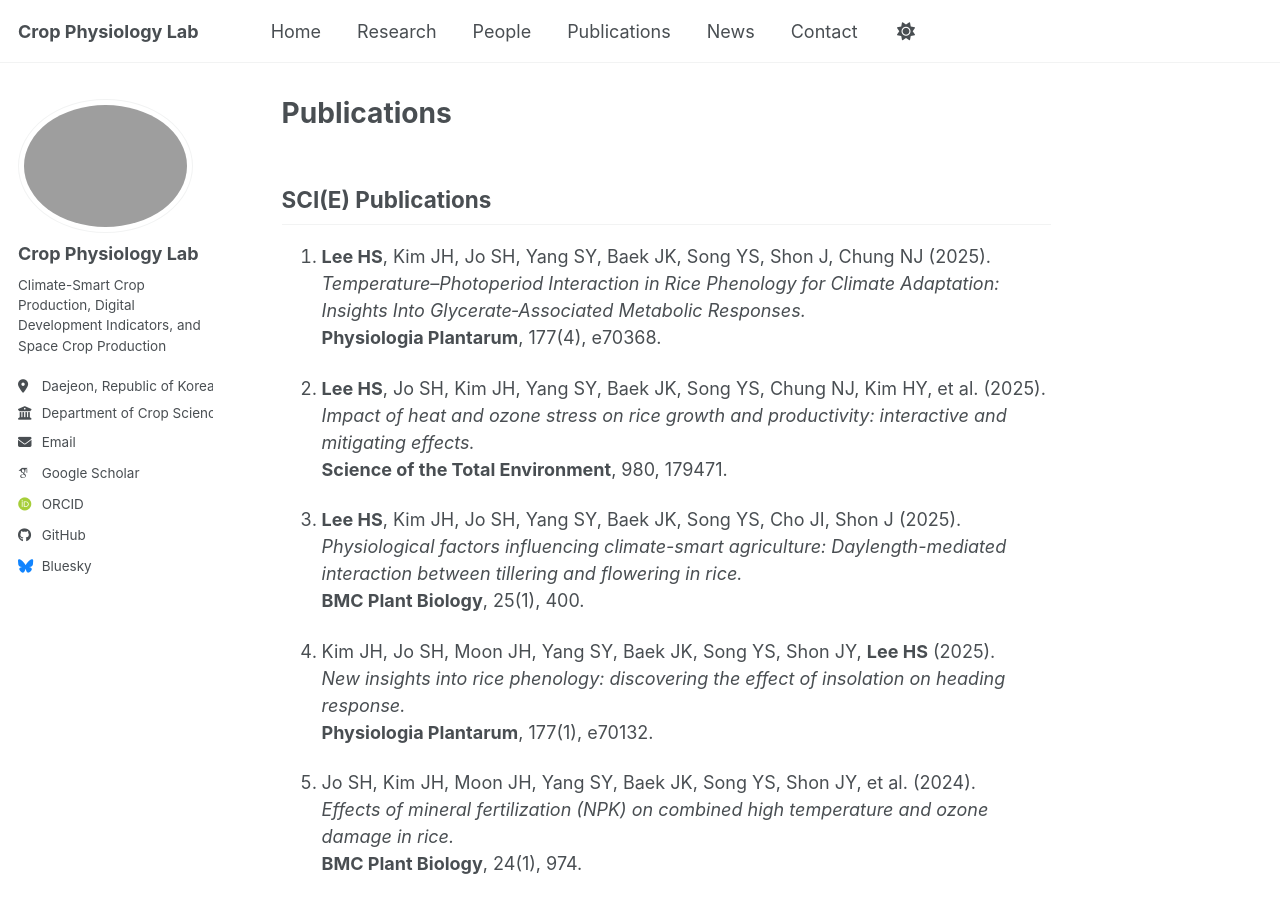
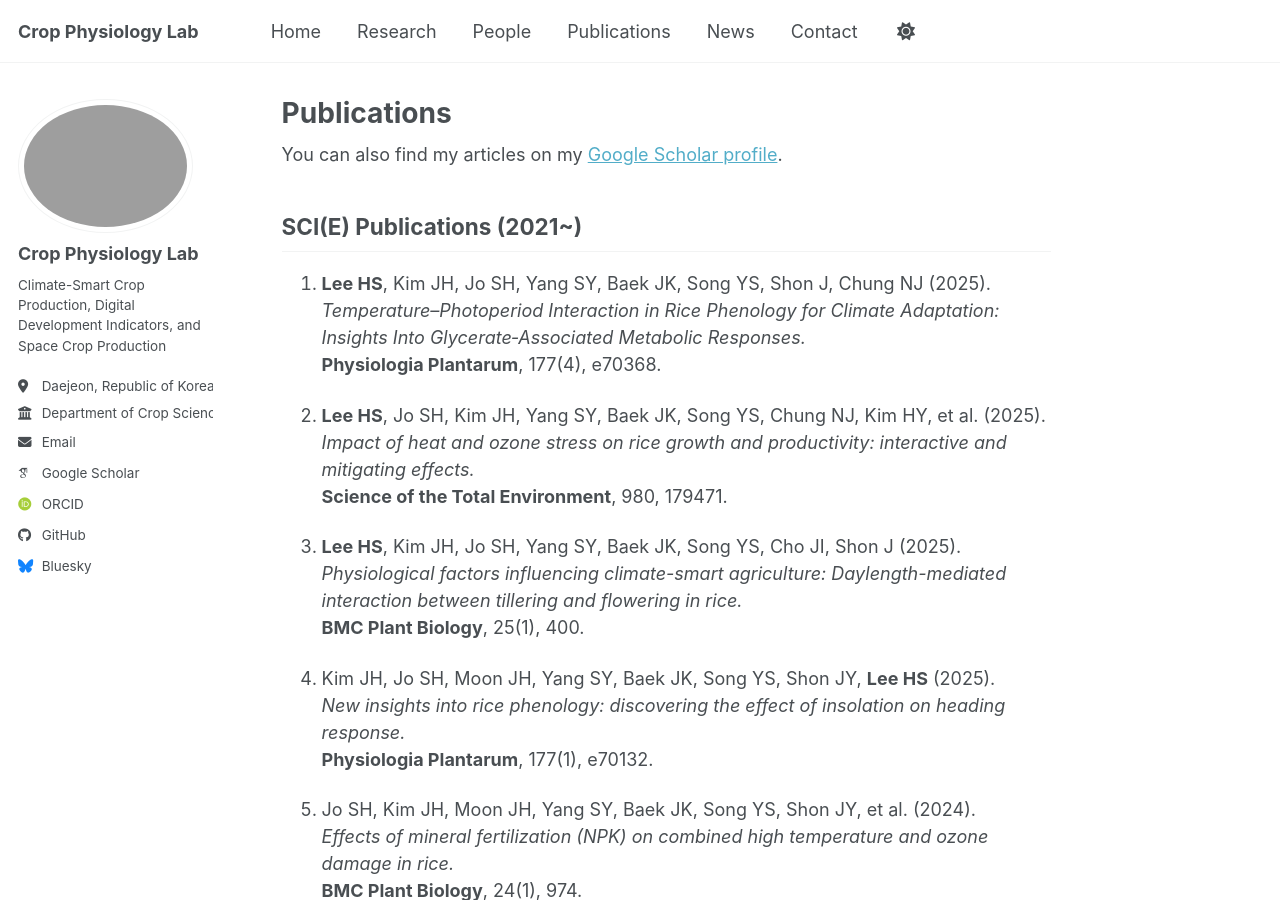
Before and after one commit to HYEONSEOKLEE-Prof/hyeonseoklee-prof.github.io, a Jekyll site: the page built from _pages/publications.md, in a window 1280 px wide and 900 px high. Built offline with Jekyll 4.4.1, drawn with Linux system fonts in a browser that asks for light colours; some web fonts are replaced; a script bundle is joined from its source files by our own code; library files that are not in the unit come from our copies; some of the changed text lies outside the part shown.

Commit message:
Update publications.md

```diff
--- a/_pages/publications.md
+++ b/_pages/publications.md
@@ -4,7 +4,10 @@ permalink: /publications/
 author_profile: true
 ---
 
-## SCI(E) Publications
+You can also find my articles on my
+[Google Scholar profile](https://scholar.google.com/citations?user=pU1OIOYAAAAJ&hl=ko).
+
+## SCI(E) Publications (2021~)
 
 1. **Lee HS**, Kim JH, Jo SH, Yang SY, Baek JK, Song YS, Shon J, Chung NJ (2025).
    *Temperature–Photoperiod Interaction in Rice Phenology for Climate Adaptation: Insights Into Glycerate‐Associated Metabolic Responses.*
@@ -48,7 +51,7 @@ author_profile: true
 
 ---
 
-## KCI Publications
+## KCI Publications (2021~)
 
 1. Baek J, Yang SY, Mun JH, **Lee HS**, Song YS, Kim JH, Cho SH, Shon J (2024).
    *Effects of Pre-Harvest Sprouting on the Seed Germination and Seedling Growth of ‘Baromi2’.*
```
